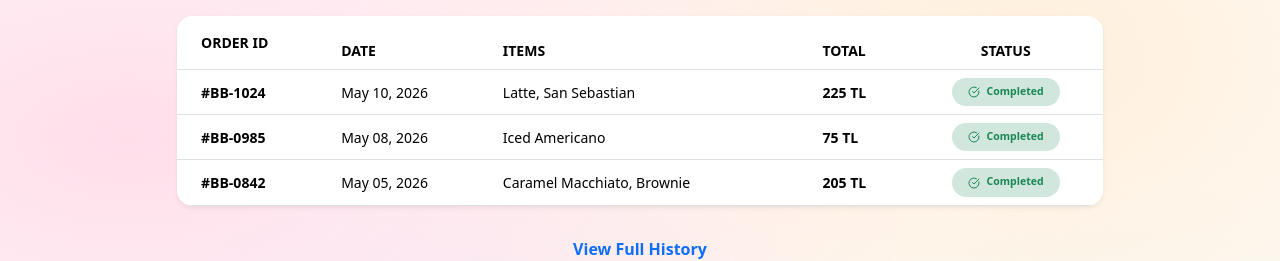
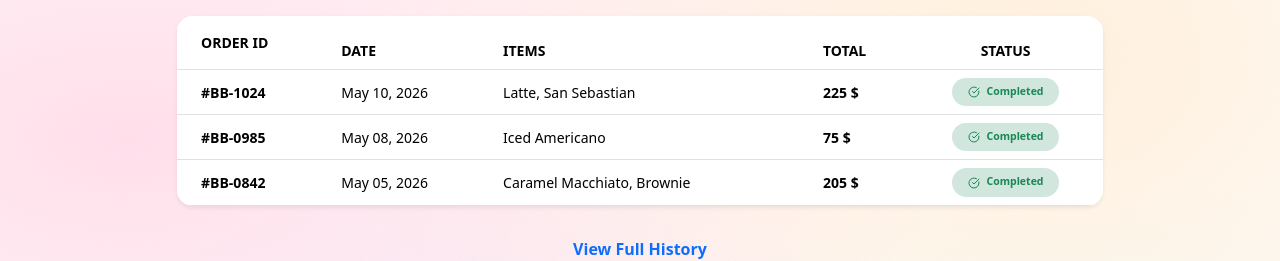
Before and after one commit to isra-kicanoglu/bite-and-brew-cafe, a React (Create React App) app in the folder frontend/: page /dashboard in a window 1280 px wide. Shown: the part 2422-2683 px from the top of the page. Built offline with nearby package versions, Linux system fonts and the light colour scheme; sample sign-in values are in the browser's storage.

Commit message:
tl işaretleri dolara çevrildi.

```diff
--- a/frontend/src/pages/Dashboard.tsx
+++ b/frontend/src/pages/Dashboard.tsx
@@ -37,11 +37,11 @@ const Dashboard: React.FC = () => {
   };
 
   const previousOrders = [
-    { id: "#BB-1024", date: "May 10, 2026", items: "Latte, San Sebastian", total: "225 TL", status: "Completed" },
-    { id: "#BB-0985", date: "May 08, 2026", items: "Iced Americano", total: "75 TL", status: "Completed" },
-    { id: "#BB-0842", date: "May 05, 2026", items: "Caramel Macchiato, Brownie", total: "205 TL", status: "Completed" },
-    { id: "#BB-0712", date: "May 01, 2026", items: "Filter Coffee, Cheesecake", total: "155 TL", status: "Completed" },
-    { id: "#BB-0650", date: "April 28, 2026", items: "Mocha, Cookie", total: "130 TL", status: "Completed" },
+    { id: "#BB-1024", date: "May 10, 2026", items: "Latte, San Sebastian", total: "225 $", status: "Completed" },
+    { id: "#BB-0985", date: "May 08, 2026", items: "Iced Americano", total: "75 $", status: "Completed" },
+    { id: "#BB-0842", date: "May 05, 2026", items: "Caramel Macchiato, Brownie", total: "205 $", status: "Completed" },
+    { id: "#BB-0712", date: "May 01, 2026", items: "Filter Coffee, Cheesecake", total: "155 $", status: "Completed" },
+    { id: "#BB-0650", date: "April 28, 2026", items: "Mocha, Cookie", total: "130 $", status: "Completed" },
   ];
 
   const visibleOrders = showAll ? previousOrders : previousOrders.slice(0, 3);
```
